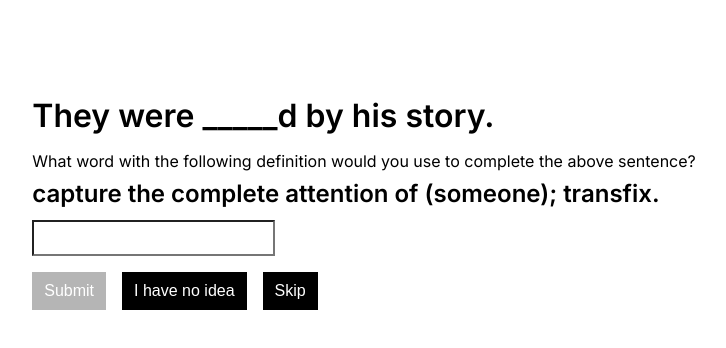
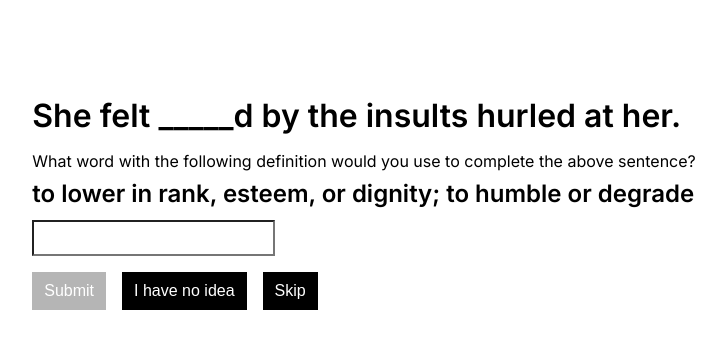
Before and after one commit to dierat/drawing-a-blank, a Next.js app: page / in a window 1280 px wide. Shown: the top 348 px of the page, without its empty margins (276-1002 px from the left). Built offline with nearby package versions, Linux system fonts and the light colour scheme.

Commit message:
run scripts, use random sentence on game start

```diff
--- a/src/pages/index.tsx
+++ b/src/pages/index.tsx
@@ -2,13 +2,17 @@ import Head from "next/head";
 import Image from "next/image";
 import { Inter } from "next/font/google";
 import styles from "@/styles/Home.module.css";
-import { useState } from "react";
+import { useState, useRef } from "react";
 
 const inter = Inter({ subsets: ["latin"] });
 
 import exampleWordData from "./exampleWordData.json";
+import vocabData from "./vocabData";
+import runAllChecks from "./scripts";
 
 export default function Home() {
+  runAllChecks();
+
   /**
    * The possible states for the game are:
    * - running
@@ -32,14 +36,18 @@ export default function Home() {
   // The commented out lines represent how the final logic will work.
   // const vocabListLength = vocabList.length;
   // TODO: this variable needs to be able to survive rerenders.
-  // const randomIndex = Math.floor(Math.random() * vocabListLength);
+  // const randomWordIndex = Math.floor(Math.random() * vocabListLength);
 
   // const randomWordData = vocabList[currentWordIndex];
-  const randomWordData = exampleWordData[currentWordIndex];
-  const exampleSentence = randomWordData.example.replace(
-    randomWordData.word,
-    "_____"
+  const randomWordData = vocabData[currentWordIndex];
+  // TODO: this is rerunning when clicking any of the submission buttons; it needs to be made safe from
+  // rerenders using useRef or something like that
+  const randomSentenceIndex = Math.floor(
+    Math.random() * randomWordData.exampleSentences.length
   );
+  const exampleSentence = randomWordData.exampleSentences[
+    randomSentenceIndex
+  ].replace(randomWordData.word, "_____");
 
   const handleInputKeyUp = (event: React.KeyboardEvent<HTMLInputElement>) => {
     if (event.code === "Enter") {
```
